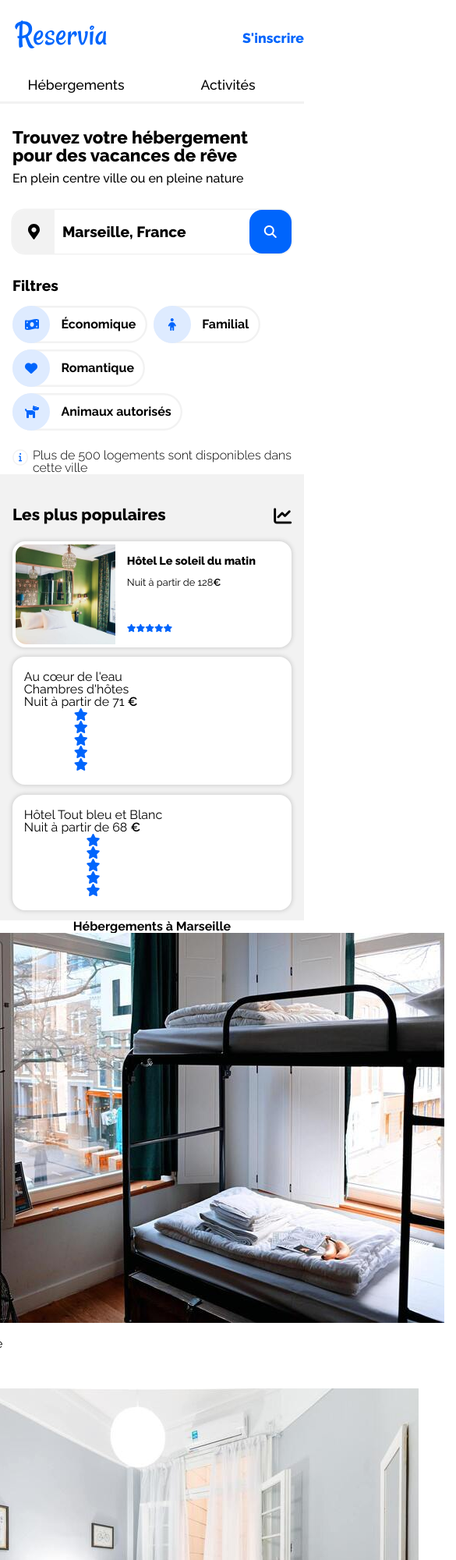
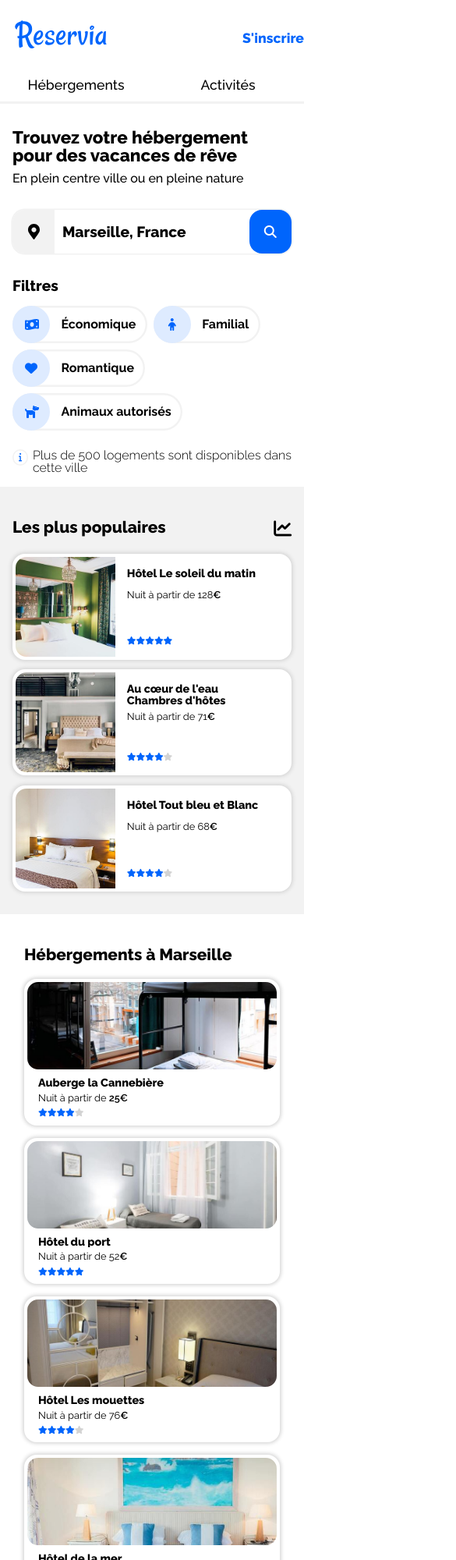
Before and after one commit to HematielaBequille/Reservia, a plain HTML site: page index.html in a window 390 px wide. Shown: the top 2000 px of the page at 78% size, 585 px wide, since content can reach past the window. Drawn offline with Linux system fonts and the light colour scheme.

Commit message:
partie hébergement sur mobile presque finie, un fix à faire sur l'élargissement automatique; fixs html

```diff
--- a/css/styles.css
+++ b/css/styles.css
@@ -223,10 +223,10 @@ a:visited {
 .hostings_available {
     display: flex;
     align-items: flex-start;
-    margin: 1em 0 0 0;
+    margin: 1em 0 1em 0;
 }
 
-.fa-info {
+.hostings_available_info {
     width: 1em;
     font-size: 0.7em;
     /*border: 0.15em solid #F2F2F2;*/
@@ -249,12 +249,120 @@ a:visited {
 
 }
 
-.hostings_town {
+.hostings_towns {
     display: flex;
     flex-direction: column;
+    /*justify-content: space-between;
+    align-items: center;*/
+    order: 1;
+    padding: 0 1em 0 1em;
+
+}
+
+.hostings_towns_title {
+    margin: 2em 0 1em 0;
+    font-weight: 800;
+    font-size: 1.3em;
+}
+
+.hosting_card {
+    display: flex;
+    width: 100%;
+    margin: 0 0 1em 0;
+}
+
+.hosting_link {
+    display: flex;
+    flex-direction: column;
+    width: 100%;
+    border: 0.15em solid #FFF;
+    border-radius: 1em;
+    box-shadow: 0 0 0.3em 0.1em lightgray;
+}
+
+.hosting_card_1 {
+    width: 20em;
+    height: 7em;
+    background-image: url("../images/hosting/auberge_la_cannebiere_small.jpg");
+    background-repeat: no-repeat;
+    background-position: center;
+    background-size: 105%;
+    border: 0.15em solid #FFF;
+    border-radius: 1em;
+}
+
+.hosting_card_2 {
+    width: 20em;
+    height: 7em;
+    background-image: url("../images/hosting/hotel_du_port_small.jpg");
+    background-repeat: no-repeat;
+    background-position: center;
+    background-size: 105%;
+    border: 0.15em solid #FFF;
+    border-radius: 1em;
+}
+
+.hosting_card_3 {
+    width: 20em;
+    height: 7em;
+    background-image: url("../images/hosting/hotel_les_mouettes_small.jpg");
+    background-repeat: no-repeat;
+    background-position: center;
+    background-size: 105%;
+    border: 0.15em solid #FFF;
+    border-radius: 1em;
+}
+
+.hosting_card_4 {
+    width: 20em;
+    height: 7em;
+    background-image: url("../images/hosting/hotel_de_la_mer_small.jpg");
+    background-repeat: no-repeat;
+    background-position: center;
+    background-size: 105%;
+    border: 0.15em solid #FFF;
+    border-radius: 1em;
+}
+
+.hosting_card_5 {
+    width: 20em;
+    height: 7em;
+    background-image: url("../images/hosting/auberge_le_panier_small.jpg");
+    background-repeat: no-repeat;
+    background-position: center;
+    background-size: 105%;
+    border: 0.15em solid #FFF;
+    border-radius: 1em;
+}
+
+.hosting_card_6 {
+    width: 20em;
+    height: 7em;
+    background-image: url("../images/hosting/hotel_chez_amina_small.jpg");
+    background-repeat: no-repeat;
+    background-position: center;
+    background-size: 105%;
+    border: 0.15em solid #FFF;
+    border-radius: 1em;
+}
+
+.legend_title {
+    display: flex;
+    flex-direction: column;
+    flex-wrap: wrap;
     justify-content: space-between;
-    align-items: center;
-    order: 1;
+    margin: 0.5em 0 0.5em 1em;
+}
+
+.hosting_details {
+    font-weight: 400;
+    font-size: 0.8em;
+    padding: 0.5em 0 0.5em 0;
+}
+
+.show_more {
+    font-weight: 800;
+    margin: 1em 0 2em 0;
 }
 
 .hostings_popular {
@@ -263,7 +371,7 @@ a:visited {
     /*justify-content: space-between;
     align-items: center;*/
     background-color: #F2F2F2;
-    padding: 0 1em 0 1em;
+    padding: 0 1em 1em 1em;
 }
 
 .most_popular {
@@ -289,7 +397,7 @@ a:visited {
     width: 100%;
     border: 0.15em solid #FFF;
     border-radius: 1em;
-    box-shadow: 0 0 0.3em 0.1em lightgray; /* pas certain qu'il y ait une ombre sur la maquette */
+    box-shadow: 0 0 0.3em 0.1em lightgray;
 }
 
 .trendy_1 {
@@ -303,7 +411,29 @@ a:visited {
     border-radius: 1em 0 0 1em;
 }
 
-.legend_title {
+.trendy_2 {
+    width: 8em;
+    height: 8em;
+    background-image: url("../images/hosting/au_coeur_de_l_eau_chambres_d_hotes_small.jpg");
+    background-repeat: no-repeat;
+    background-position: center;
+    background-size: 150%;
+    border: 0.15em solid #FFF;
+    border-radius: 1em 0 0 1em;
+}
+
+.trendy_3 {
+    width: 8em;
+    height: 8em;
+    background-image: url("../images/hosting/hotel_tout_bleu_et_blanc_small.jpg");
+    background-repeat: no-repeat;
+    background-position: center;
+    background-size: 110%;
+    border: 0.15em solid #FFF;
+    border-radius: 1em 0 0 1em;
+}
+
+.legend_title_trendy {
     display: flex;
     flex-direction: column;
     flex-wrap: wrap;
@@ -316,7 +446,7 @@ a:visited {
     font-size: 0.9em;
 }
 
-.hosting_details {
+.hosting_details_trendy {
     font-weight: 400;
     font-size: 0.8em;
     padding: 0 0 2.5em 0;
@@ -326,29 +456,29 @@ a:visited {
     font-weight: 600;
 }
 
-.trendy_stars {
+.cards_stars {
     font-size: 0.65em;
 }
 
-.fas {
+.fas-personal {
     color: #0065FC;
     text-align: center;
 }
 
-.fa-search {
+.search_button_glass {
     color: #fff;
     background-color: #0065FC;
 }
 
-.fa-chart-line {
+.most_popular_chart-line {
     color: #000;
     background-color: #F2F2F2;
     font-size: 1.1em;
     align-self: center;
 }
 
-.fa-star {
-    /*display: inline;*/
+.grey_star {
+    color: lightgrey;
 }
 
 @media (min-width: 600px) {
--- a/index.html
+++ b/index.html
@@ -40,7 +40,7 @@
         <form role="search" class="search_form">
             <div class="search_form_marker"></div>
             <input type="search" class="search_form_input" name="search_form" required placeholder="Marseille, France" aria-label="rechercher une destination sur le site">
-            <button class="search_button"><span class="fas fa-search"></span><span class="search_button_change">Rechercher</span></button>
+            <button class="search_button"><span class="fas fa-search fas-personal search_button_glass"></span><span class="search_button_change">Rechercher</span></button>
         </form>
 
         <form class="filter_form">
@@ -50,22 +50,22 @@
                     <legend>Filtres</legend>
                 </fieldset>
                 <div class="filter_thing">
-                    <span class="fas fa-money-bill-wave filter"></span>
+                    <span class="fas fa-money-bill-wave filter fas-personal"></span>
                     <button type="submit" class="filter_button" name="filter">Économique</button>
                 </div>
 
                 <div class="filter_thing">
-                    <span class="fas fa-child filter"></span>
+                    <span class="fas fa-child filter fas-personal"></span>
                     <button type="submit" class="filter_button"  name="filter">Familial</button>
                 </div>
 
                 <div class="filter_thing">
-                    <span class="fas fa-heart filter"></span>
+                    <span class="fas fa-heart filter fas-personal"></span>
                     <button type="submit" class="filter_button"  name="filter">Romantique</button>
                 </div>
 
                 <div class="filter_thing">
-                    <span class="fas fa-dog filter"></span>
+                    <span class="fas fa-dog filter fas-personal"></span>
                     <button type="submit" class="filter_button"  name="filter">Animaux autorisés</button>
                 </div>
             </div>
@@ -73,97 +73,97 @@
         </form>
 
         <div class="hostings_available">
-            <span class="fas fa-info"></span>
+            <span class="fas fa-info hostings_available_info fas-personal"></span>
             <p>Plus de 500 logements sont disponibles dans cette ville</p>
         </div>
     </div>
 
     <section class="hostings">
 
-        <div class="hostings_town">
+        <div class="hostings_towns">
 
-            <h1>Hébergements à Marseille</h1>
+            <h1 class="hostings_towns_title">Hébergements à Marseille</h1>
 
-            <a href="#">
-                <figure class="">
-                    <img src="images/hosting/auberge_la_cannebiere_small.jpg" alt="Une photo de l'hébergement de l'auberge de la Cannebière">
+            <figure class="hosting_card">
+                <a href="#" class="hosting_link">
+                    <span role="img" class="hosting_card_1" aria-label="Une photo de l'hébergement de l'auberge de la Cannebière"></span>
                     <figcaption class="legend_title">
-                        <p>Auberge la Cannebière</p>
-                        <p>Nuit à partir de <span class=price>25€</span></p>
+                        <p class="hosting_title">Auberge la Cannebière</p>
+                        <p class="hosting_details">Nuit à partir de <span class=price>25€</span></p>
+                        <div class="cards_stars"><span class="fas fa-star fas-personal"></span><span class="fas fa-star fas-personal"></span><span class="fas fa-star fas-personal"></span><span class="fas fa-star fas-personal"></span><span class="fas fa-star grey_star"></span></div>
                     </figcaption>
-                </figure>
-                <span class="fas fa-star"></span><span class="fas fa-star"></span><span class="fas fa-star"></span><span class="fas fa-star"></span><span class="fas fa-star"></span>
-            </a>
+                </a>
+            </figure>
 
-            <a href="#">
-                <figure class="">
-                    <img src="images/hosting/hotel_du_port_small.jpg" alt="Une photo de l'hébergement de l'hôtel du port">
+            <figure class="hosting_card">
+                <a href="#" class="hosting_link">
+                    <span role="img" class="hosting_card_2" aria-label="Une photo de l'hébergement de l'hôtel du port"></span>
                     <figcaption class="legend_title">
-                        <p>Hôtel du port</p>
-                        <p>Nuit à partir de 52 <span class=price>€</span></p>
+                        <p class="hosting_title">Hôtel du port</p>
+                        <p class="hosting_details">Nuit à partir de 52<span class=price>€</span></p>
+                        <div class="cards_stars"><span class="fas fa-star fas-personal"></span><span class="fas fa-star fas-personal"></span><span class="fas fa-star fas-personal"></span><span class="fas fa-star fas-personal"></span><span class="fas fa-star fas-personal"></span></div>
                     </figcaption>
-                </figure>
-                <span class="fas fa-star"></span><span class="fas fa-star"></span><span class="fas fa-star"></span><span class="fas fa-star"></span><span class="fas fa-star"></span>
-            </a>
+                </a>
+            </figure>
 
-            <a href="#">
-                <figure class="">
-                    <img src="images/hosting/hotel_les_mouettes_small.jpg" alt="Une photo de l'hébergement de l'hôtel Les mouettes">
+            <figure class="hosting_card">
+                <a href="#" class="hosting_link">
+                    <span role="img" class="hosting_card_3" aria-label="Une photo de l'hébergement de l'hôtel Les mouettes"></span>
                     <figcaption class="legend_title">
-                        <p>Hôtel Les mouettes</p>
-                        <p>Nuit à partir de 76 <span class=price>€</span></p>
+                        <p class="hosting_title">Hôtel Les mouettes</p>
+                        <p class="hosting_details">Nuit à partir de 76<span class=price>€</span></p>
+                        <div class="cards_stars"><span class="fas fa-star fas-personal"></span><span class="fas fa-star fas-personal"></span><span class="fas fa-star fas-personal"></span><span class="fas fa-star fas-personal"></span><span class="fas fa-star grey_star"></span></div>
                     </figcaption>
-                </figure>
-                <span class="fas fa-star"></span><span class="fas fa-star"></span><span class="fas fa-star"></span><span class="fas fa-star"></span><span class="fas fa-star"></span>
-            </a>
+                </a>
+            </figure>
 
-            <a href="#">
-                <figure class="">
-                    <img src="images/hosting/hotel_de_la_mer_small.jpg" alt="Une photo de l'hébergement de l'hôtel de la mer">
+            <figure class="hosting_card">
+                <a href="#" class="hosting_link">
+                    <span role="img" class="hosting_card_4" aria-label="Une photo de l'hébergement de l'hôtel de la mer"></span>
                     <figcaption class="legend_title">
-                        <p>Hôtel de la mer</p>
-                        <p>Nuit à partir de 46 <span class=price>€</span></p>
+                        <p class="hosting_title">Hôtel de la mer</p>
+                        <p class="hosting_details">Nuit à partir de 46<span class=price>€</span></p>
+                        <div class="cards_stars"><span class="fas fa-star fas-personal"></span><span class="fas fa-star fas-personal"></span><span class="fas fa-star fas-personal"></span><span class="fas fa-star grey_star"></span><span class="fas fa-star grey_star"></span></div>
                     </figcaption>
-                </figure>
-                <span class="fas fa-star"></span><span class="fas fa-star"></span><span class="fas fa-star"></span><span class="fas fa-star"></span><span class="fas fa-star"></span>
-            </a>
+                </a>
+            </figure>
 
-            <a href="#">
-                <figure class="">
-                    <img src="images/hosting/auberge_le_panier_small.jpg" alt="Une photo de l'hébergement de l'auberge Le Panier">
+            <figure class="hosting_card">
+                <a href="#" class="hosting_link">
+                    <span role="img" class="hosting_card_5" aria-label="Une photo de l'hébergement de l'auberge Le Panier"></span>
                     <figcaption class="legend_title">
-                        <p>Auberge Le Panier</p>
-                        <p>Nuit à partir de <span class=price>23 €</span></p>
+                        <p class="hosting_title">Auberge Le Panier</p>
+                        <p class="hosting_details">Nuit à partir de <span class=price>23€</span></p>
+                        <div class="cards_stars"><span class="fas fa-star fas-personal"></span><span class="fas fa-star fas-personal"></span><span class="fas fa-star fas-personal"></span><span class="fas fa-star fas-personal"></span><span class="fas fa-star grey_star"></span></div>
                     </figcaption>
-                </figure>
-                <span class="fas fa-star"></span><span class="fas fa-star"></span><span class="fas fa-star"></span><span class="fas fa-star"></span><span class="fas fa-star"></span>
-            </a>
+                </a>
+            </figure>
 
-            <a href="#">
-                <figure class="">
-                    <img src="images/hosting/hotel_chez_amina_small.jpg" alt="Une photo de l'hébergement de l'hôtel chez Amina">
+            <figure class="hosting_card">
+                <a href="#" class="hosting_link">
+                    <span role="img" class="hosting_card_6" aria-label="Une photo de l'hébergement de l'hôtel chez Amina"></span>
                     <figcaption class="legend_title">
-                        <p>Hôtel chez Amina</p>
-                        <p>Nuit à partir de 96 <span class=price>€</span></p>
+                        <p class="hosting_title">Hôtel chez Amina</p>
+                        <p class="hosting_details">Nuit à partir de 96<span class=price>€</span></p>
+                        <div class="cards_stars"><span class="fas fa-star fas-personal"></span><span class="fas fa-star fas-personal"></span><span class="fas fa-star fas-personal"></span><span class="fas fa-star fas-personal"></span><span class="fas fa-star fas-personal"></span></div>
                     </figcaption>
-                </figure>
-                <span class="fas fa-star"></span><span class="fas fa-star"></span><span class="fas fa-star"></span><span class="fas fa-star"></span><span class="fas fa-star"></span>
-            </a>
+                </a>
+            </figure>
 
-            <a href="#">Afficher plus</a>
+            <a href="#" class="show_more">Afficher plus</a>
         </div>
 
         <aside class="hostings_popular">
 
-            <h2 class="most_popular">Les plus populaires<span class="fas fa-chart-line"></span></h2>
+            <h2 class="most_popular">Les plus populaires<span class="fas fa-chart-line fas-personal most_popular_chart-line"></span></h2>
 
             <figure class="trendy">
                 <a href=# class="trendy_link">
                     <span role="img" class="trendy_1" aria-label="Une photo de l'hébergement de l'hôtel Le soleil du matin"></span>
-                    <figcaption class="legend_title">
+                    <figcaption class="legend_title_trendy">
                         <p class="hosting_title">Hôtel Le soleil du matin</p>
-                        <p class="hosting_details">Nuit à partir de 128<span class="price">€</span></p>
-                        <div class="trendy_stars"><span class="fas fa-star"></span><span class="fas fa-star"></span><span class="fas fa-star"></span><span class="fas fa-star"></span><span class="fas fa-star"></span></div>
+                        <p class="hosting_details_trendy">Nuit à partir de 128<span class="price">€</span></p>
+                        <div class="cards_stars"><span class="fas fa-star fas-personal"></span><span class="fas fa-star fas-personal"></span><span class="fas fa-star fas-personal"></span><span class="fas fa-star fas-personal"></span><span class="fas fa-star fas-personal"></span></div>
                     </figcaption>
                 </a>
             </figure>
@@ -171,10 +171,10 @@
             <figure class="trendy">
                 <a href=# class="trendy_link">
                     <span role="img" class="trendy_2" aria-label="Une photo de l'hébergement au cœur de l'eau Chambres d'hôtes"></span>
-                    <figcaption class="legend_title">
-                        <p>Au cœur de l'eau<br />Chambres d'hôtes</p>
-                        <p>Nuit à partir de 71 <span class="price">€</span></p>
-                        <span class="fas fa-star"></span><span class="fas fa-star"></span><span class="fas fa-star"></span><span class="fas fa-star"></span><span class="fas fa-star"></span>
+                    <figcaption class="legend_title_trendy">
+                        <p class="hosting_title">Au cœur de l'eau<br />Chambres d'hôtes</p>
+                        <p class="hosting_details_trendy">Nuit à partir de 71<span class="price">€</span></p>
+                        <div class="cards_stars"><span class="fas fa-star fas-personal"></span><span class="fas fa-star fas-personal"></span><span class="fas fa-star fas-personal"></span><span class="fas fa-star fas-personal"></span><span class="fas fa-star fas-personal grey_star"></span></div>
                     </figcaption>
                 </a>
             </figure>
@@ -182,10 +182,10 @@
             <figure class="trendy">
                 <a href=# class="trendy_link">
                     <span role="img" class="trendy_3" aria-label="Une photo de l'hébergement hôtel Tout bleu et Blanc"></span>
-                    <figcaption class="legend_title">
-                        <p>Hôtel Tout bleu et Blanc</p>
-                        <p>Nuit à partir de 68 <span class="price">€</span></p>
-                        <span class="fas fa-star"></span><span class="fas fa-star"></span><span class="fas fa-star"></span><span class="fas fa-star"></span><span class="fas fa-star"></span>
+                    <figcaption class="legend_title_trendy">
+                        <p class="hosting_title">Hôtel Tout bleu et Blanc</p>
+                        <p class="hosting_details_trendy">Nuit à partir de 68<span class="price">€</span></p>
+                        <div class="cards_stars"><span class="fas fa-star fas-personal"></span><span class="fas fa-star fas-personal"></span><span class="fas fa-star fas-personal"></span><span class="fas fa-star fas-personal"></span><span class="fas fa-star fas-personal grey_star"></span></div>
                     </figcaption>
                 </a>
             </figure>
@@ -199,42 +199,42 @@
 
         <a href="#">
             <figure class="">
-                <img src="images/activity/vieux_port_small.jpg" alt="Une photo du Vieux Port">
+                <span role="img" class="" aria-label="Une photo du Vieux Port"></span>
                 <figcaption>Vieux Port</figcaption>
             </figure>
         </a>
 
         <a href="#">
             <figure class="">
-                <img src="images/activity/fort_de_pomegues_small.jpg" alt="Une photo du fort de Pomègues">
+                <span role="img" class="" aria-label="Une photo du fort de Pomègues"></span>
                 <figcaption>Fort de Pomègues</figcaption>
             </figure>
         </a>
 
         <a href="#">
             <figure class="">
-                <img src="images/activity/iles_du_frioul_small.jpg" alt="Une photo des Îles du Frioul">
+                <span role="img" class="" aria-label="Une photo des Îles du Frioul"></span>
                 <figcaption>Îles du Frioul</figcaption>
             </figure>
         </a>
 
         <a href="#">
             <figure class="">
-                <img src="images/activity/parc_national_des_calanques_small.jpg" alt="Une photo du Parc National des Calanques">
+                <span role="img" class="" aria-label="Une photo du Parc National des Calanques"></span>
                 <figcaption>Parc National des Calanques</figcaption>
             </figure>
         </a>
 
         <a href="#">
             <figure class="">
-                <img src="images/activity/notre_dame_de_la_garde_small.jpg" alt="Une photo de Notre-Dame-de-la-Garde">
+                <span role="img" class="" aria-label="Une photo de Notre-Dame-de-la-Garde"></span>
                 <figcaption>Notre-Dame-de-la-Garde</figcaption>
             </figure>
         </a>
 
         <a href="#">
             <figure class="">
-                <img src="images/activity/parc_longchamp_small.jpg" alt="Une photo du parc Longchamp">
+                <span role="img" class="" aria-label="Une photo du parc Longchamp"></span>
                 <figcaption>Parc Longchamp</figcaption>
             </figure>
         </a>
```
